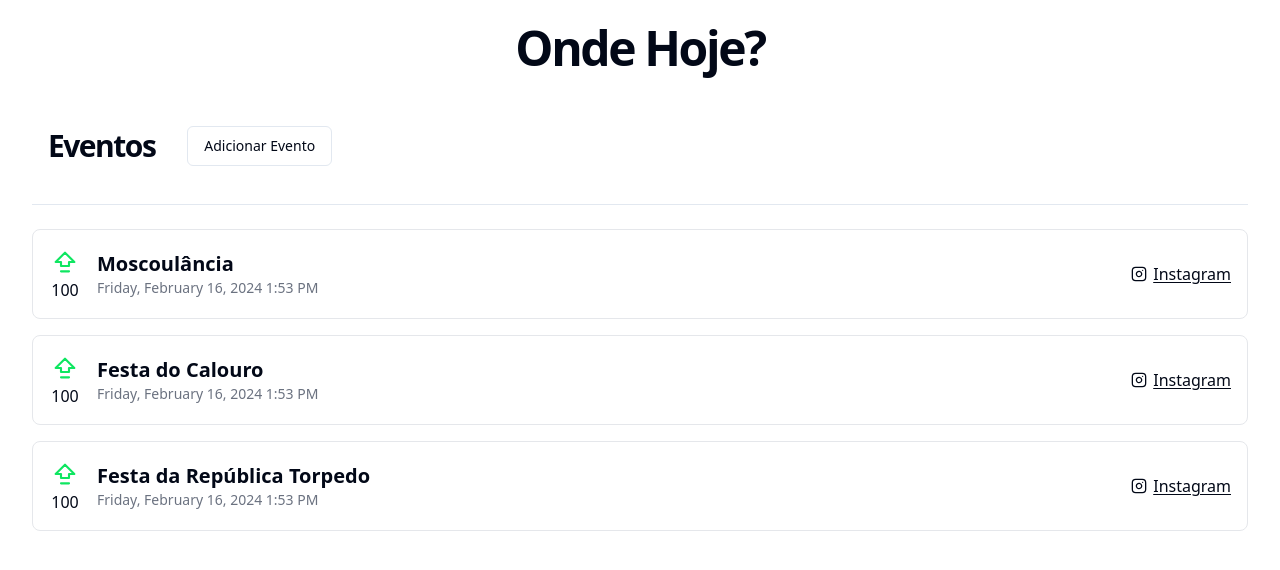
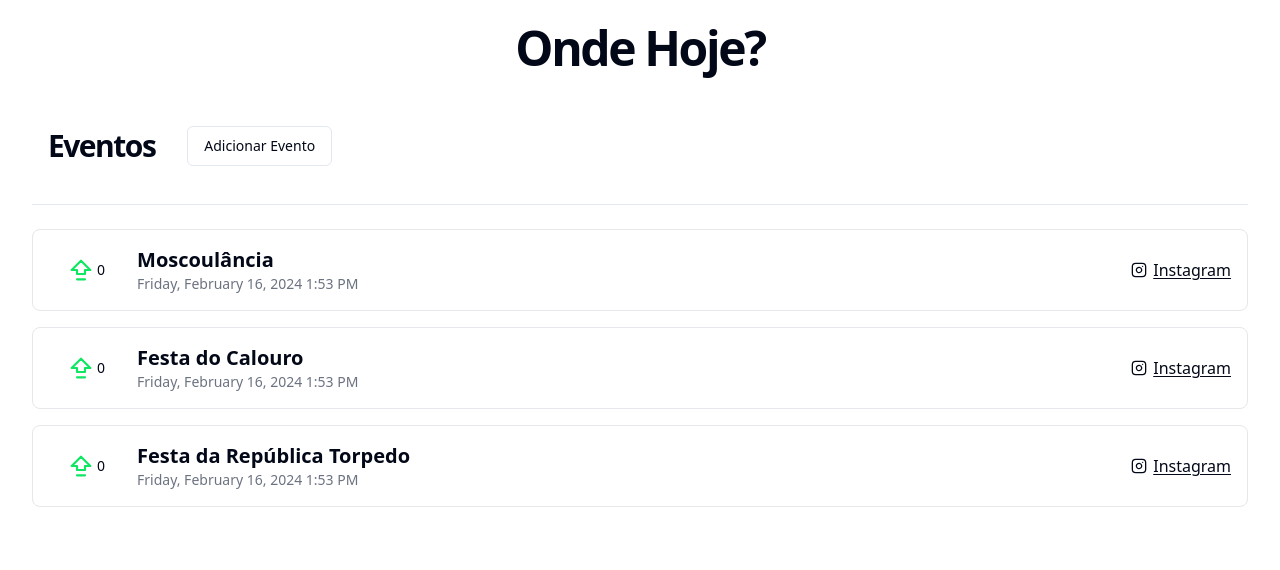
Before and after one commit to perebaj/ondehj-f, a React (Vite) app: page / in a window 1280 px wide. Shown: the top 570 px of the page. Built offline with nearby package versions, Linux system fonts and the light colour scheme.

Commit message:
:sparkles: Counter

```diff
--- a/src/components/event.tsx
+++ b/src/components/event.tsx
@@ -2,6 +2,9 @@ import 'moment/dist/locale/pt-br'
 
 import { ArrowBigUpDash, Instagram } from 'lucide-react'
 import moment from 'moment'
+import { useState } from 'react'
+
+import { Button } from './ui/button'
 
 interface EventProps {
   name: string
@@ -10,6 +13,12 @@ interface EventProps {
 }
 
 export default function Event(props: EventProps) {
+  const [counter, setCounter] = useState(0)
+
+  const handleCounter = () => {
+    setCounter(counter + 1)
+  }
+
   moment.locale('pt')
   const date = moment(props.date).format('LLLL')
   return (
@@ -17,12 +26,14 @@ export default function Event(props: EventProps) {
       <div className="flex w-full items-center justify-between p-4">
         <div className="flex w-full items-center space-x-4">
           <div className="flex flex-col items-center hover:cursor-pointer ">
-            <ArrowBigUpDash
-              size={'2rem'}
-              color="#0fe661"
-              strokeWidth={'0.1rem'}
-            />
-            <p>100</p>
+            <Button variant="ghost" onClick={handleCounter}>
+              <ArrowBigUpDash
+                size={'2rem'}
+                color="#0fe661"
+                strokeWidth={'0.1rem'}
+              />
+              <p>{counter}</p>
+            </Button>
           </div>
           <div className="flex flex-1 flex-col">
             <h3 className="font-base text-xl font-semibold">{props.name}</h3>
--- a/src/components/eventforms.tsx
+++ b/src/components/eventforms.tsx
@@ -2,7 +2,6 @@ import { zodResolver } from '@hookform/resolvers/zod'
 import { format } from 'date-fns'
 import { CalendarIcon } from 'lucide-react'
 import { useForm } from 'react-hook-form'
-import { Link } from 'react-router-dom'
 import { z } from 'zod'
 
 import { Calendar } from '@/components/ui/calendar'
```
